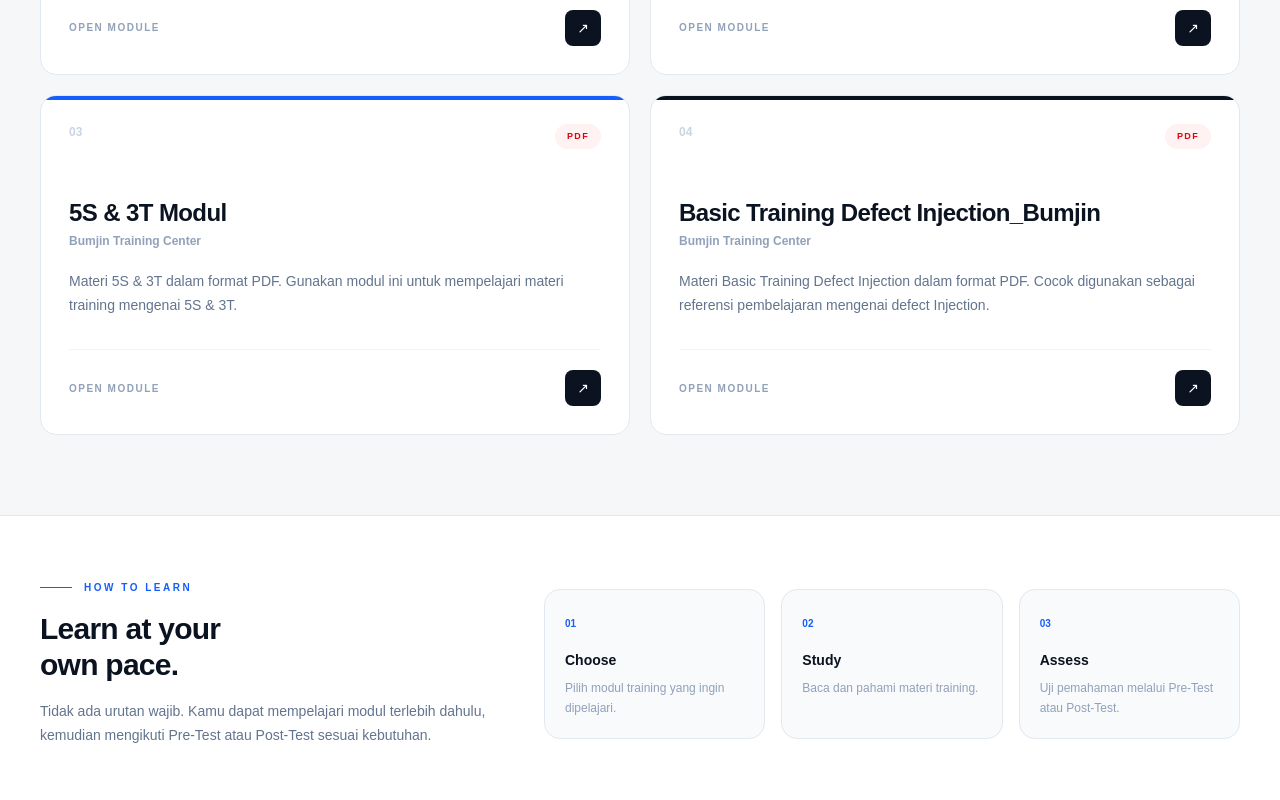
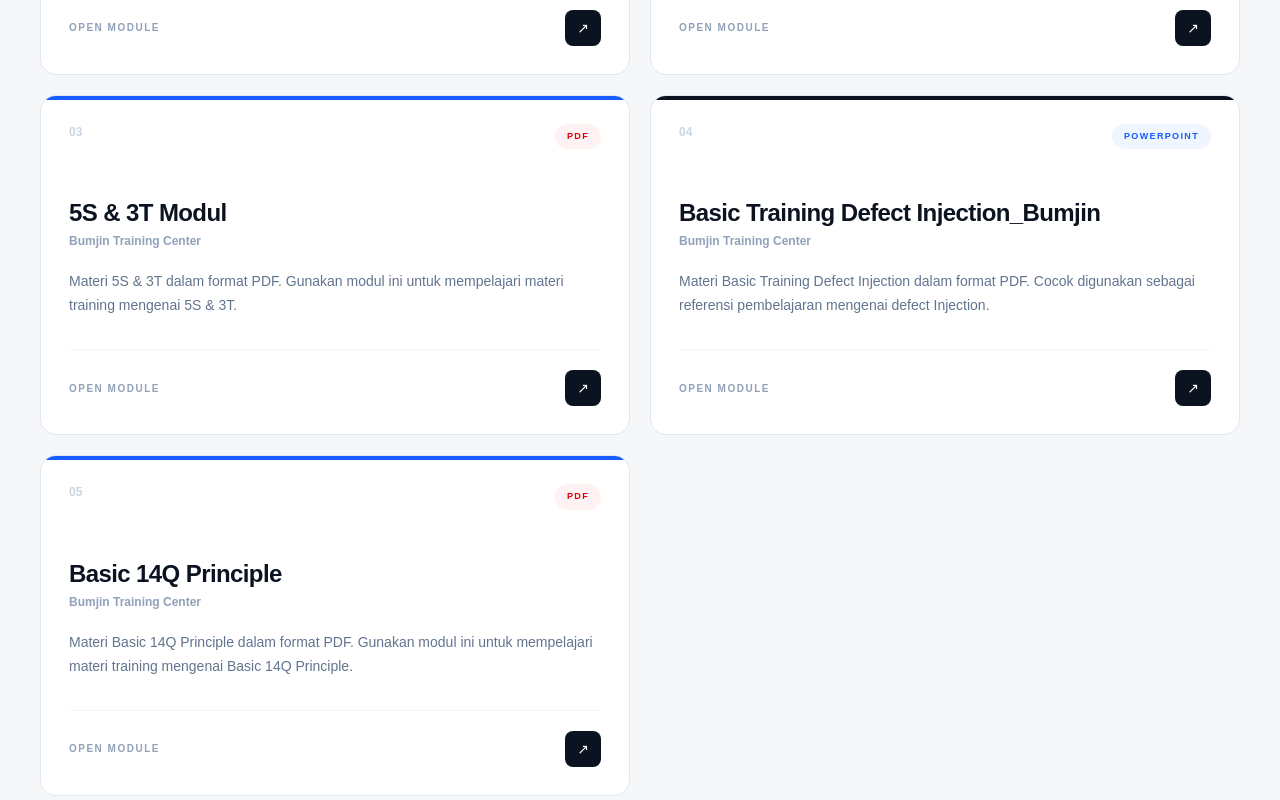
Before and after one commit to robysunjaya20/bei-quality-training, a Next.js app: page /modules in a window 1280 px wide. Shown: the part 980-1780 px from the top of the page. Built offline with nearby package versions, Linux system fonts and the light colour scheme.

Commit message:
Change type from PDF to POWERPOINT and add new module

```diff
--- a/src/app/modules/page.tsx
+++ b/src/app/modules/page.tsx
@@ -39,9 +39,19 @@ const modules = [
     subtitle: "Bumjin Training Center",
     description:
       "Materi Basic Training Defect Injection dalam format PDF. Cocok digunakan sebagai referensi pembelajaran mengenai defect Injection.",
-    type: "PDF",
+    type: "POWERPOINT",
     href: "https://docs.google.com/presentation/d/1y16-s_kd45uBSrRaQ2fakhKQSUz222YQ/edit?usp=sharing&ouid=106738956518567923854&rtpof=true&sd=true",
     accent: "dark",
+  },
+  {
+    number: "05",
+    title: "Basic 14Q Principle",
+    subtitle: "Bumjin Training Center",
+    description:
+      "Materi Basic 14Q Principle dalam format PDF. Gunakan modul ini untuk mempelajari materi training mengenai Basic 14Q Principle.",
+    type: "PDF",
+    href: "https://docs.google.com/presentation/d/14s_5biQ6BMNgcQZtY2tLWAXJgK5ALfMd/edit?usp=sharing&ouid=106738956518567923854&rtpof=true&sd=true",
+    accent: "blue",
   },
 
 ];
```
